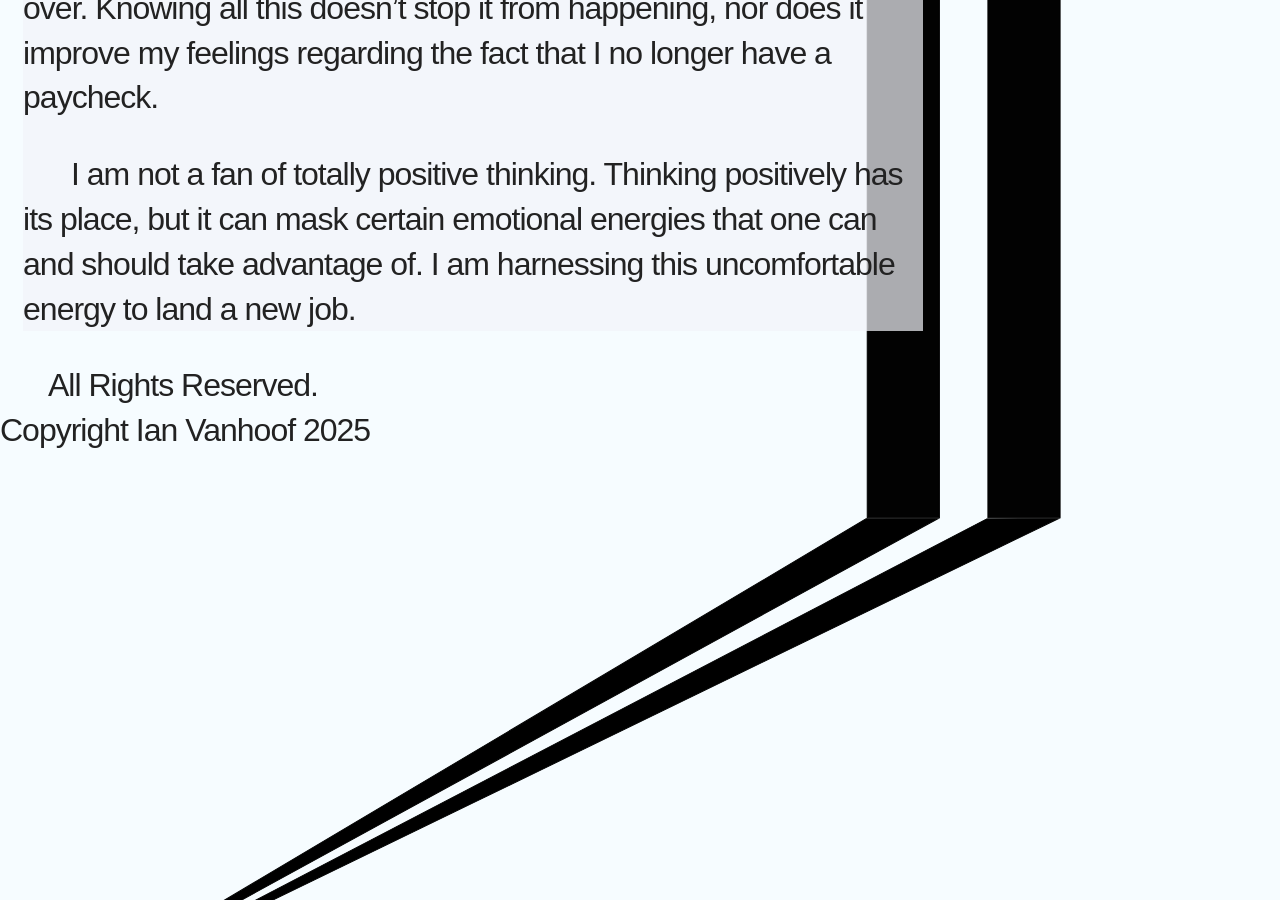
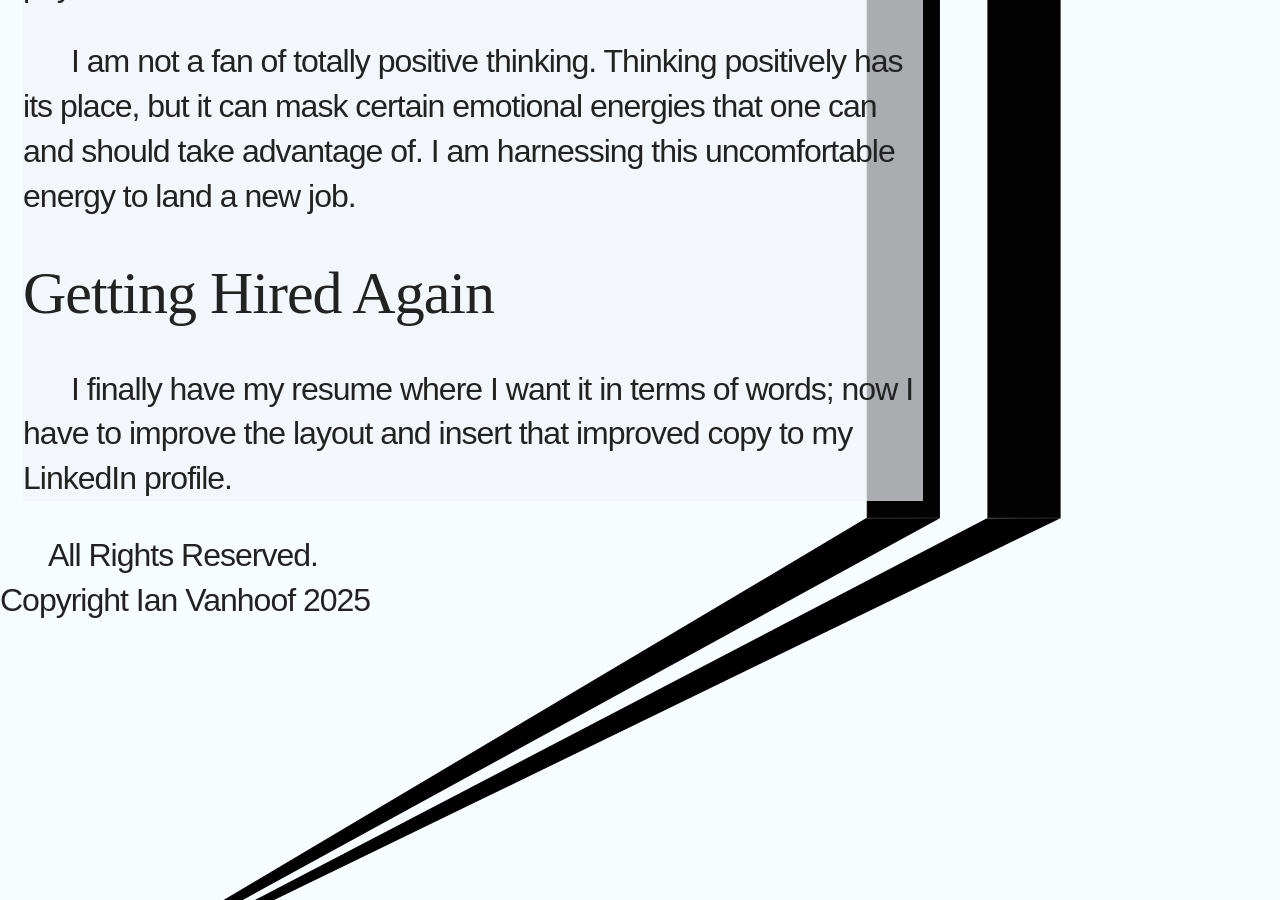
Before and after one commit to ianvanhoof/ianvanhoof.github.io, a Jekyll site: the page built from _posts/2025-4-23-harnessing_energies.md, in a window 1280 px wide and 900 px high, scrolled down 721 px. Built offline with Jekyll 4.4.1, drawn with Linux system fonts in a browser that asks for light colours.

Commit message:
Updated post plus repeating stripes

```diff
--- a/_posts/2025-4-23-harnessing_energies.md
+++ b/_posts/2025-4-23-harnessing_energies.md
@@ -3,7 +3,7 @@ title: Sitting in this Feeling
 layout: post
 ---
 
-# Sitting in This Feeling
+## Sitting in This Feeling
 
 I am uncomfortable. I can't seem to fully relax. I know this feeling is caused by the fact that I got laid off from my job, and in these times of economic uncertainty, this is not the best timing.
 
@@ -12,3 +12,8 @@ In my mind, I know that events such as these can cause irrational anxiety and fe
 
 
 I am not a fan of totally positive thinking. Thinking positively has its place, but it can mask certain emotional energies that one can and should take advantage of. I am harnessing this uncomfortable energy to land a new job.
+
+
+## Getting Hired Again
+
+I finally have my resume where I want it in terms of words; now I have to improve the layout and insert that improved copy to my LinkedIn profile.
--- a/assets/main-type.scss
+++ b/assets/main-type.scss
@@ -127,7 +127,7 @@ body{
     background-image: url("..//assets/racing_stripes.svg");
     background-origin: content-box;
     background-position-x:0 150px;
-    background-repeat: no-repeat;
+    background-repeat: repeat-y;
 }
 
 body,p,li{
```
